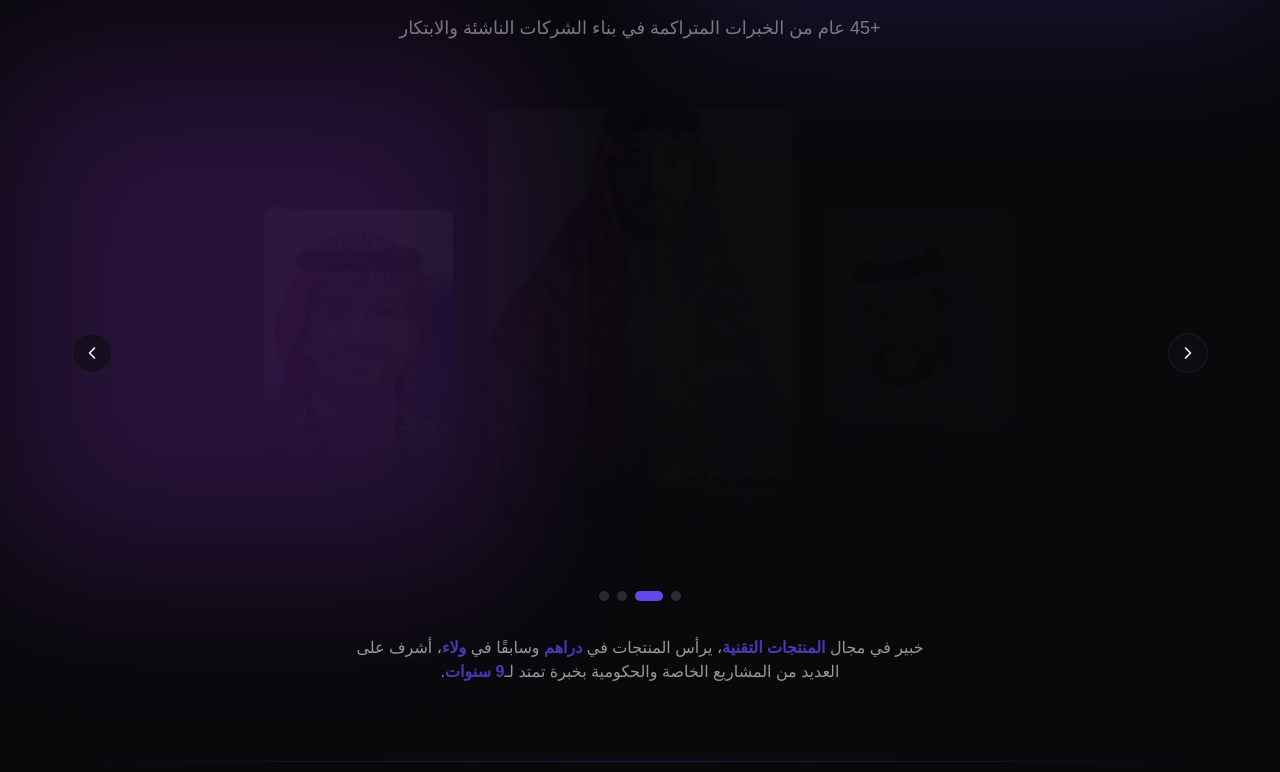
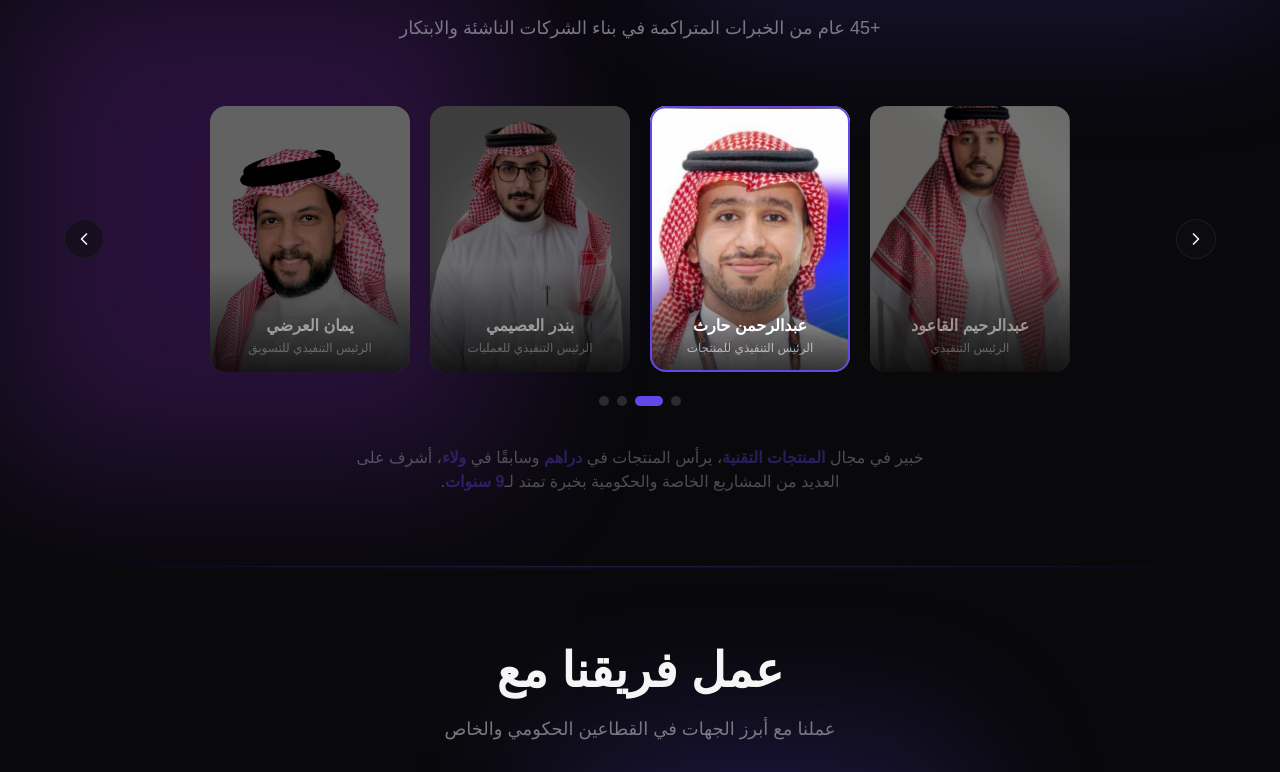
Before and after one commit to yamaneur/landscape-website, a React (Vite) app in the folder growth-forge-project-claude-fix-section-dividers-oCdY6/: page / in a window 1280 px wide. Shown: the part 1628-2400 px from the top of the page. Built offline with nearby package versions, Linux system fonts and the light colour scheme; the HTML template or start-up script is replaced by a standard one.

Commit message:
Redesign Founders section as equal-size photo slider

```diff
--- a/growth-forge-project-claude-fix-section-dividers-oCdY6/src/components/Founders.tsx
+++ b/growth-forge-project-claude-fix-section-dividers-oCdY6/src/components/Founders.tsx
@@ -1,6 +1,6 @@
 import { motion, useInView, AnimatePresence } from "framer-motion";
 import { useRef, useState, useEffect, useCallback } from "react";
-import { User, ChevronLeft, ChevronRight, Linkedin } from "lucide-react";
+import { ChevronLeft, ChevronRight, Linkedin } from "lucide-react";
 import founderYaman from "@/assets/founder-yaman.jpeg";
 import founderBandar from "@/assets/founder-bandar.jpeg";
 import founderAbdulrahim from "@/assets/founder-abdulrahim.jpeg";
@@ -13,7 +13,7 @@ const founders = [
     role: "الرئيس التنفيذي",
     bio: 'رائد أعمال ومؤسس لعدة شركات في <strong>قطاع الخدمات</strong>، قاد تطوير الأعمال في شركة <strong>هُناك</strong>، وشركة <strong>النجاح المهني</strong> بخبرة تجاوزت الـ<strong>10 سنوات</strong>، يجمع بين الرؤية الاستراتيجية والتشغيل، والقدرة على بناء الفريق.',
     color: "from-primary/30 to-secondary/30",
-    defaultImage: founderAbdulrahim,
+    image: founderAbdulrahim,
   },
   {
     id: "founder-1",
@@ -21,7 +21,7 @@ const founders = [
     role: "الرئيس التنفيذي للمنتجات",
     bio: 'خبير في مجال <strong>المنتجات التقنية</strong>، يرأس المنتجات في <strong>دراهم</strong> وسابقًا في <strong>ولاء</strong>، أشرف على العديد من المشاريع الخاصة والحكومية بخبرة تمتد لـ<strong>9 سنوات</strong>.',
     color: "from-accent/30 to-primary/30",
-    defaultImage: founderHarith,
+    image: founderHarith,
   },
   {
     id: "founder-2",
@@ -29,7 +29,7 @@ const founders = [
     role: "الرئيس التنفيذي للعمليات",
     bio: 'ممارس لتأسيس <strong>الشركات الناشئة</strong> لأكثر من <strong>9 سنوات</strong>، قاد تأسيس شركة <strong>كريرهب</strong> وشركة <strong>أندري</strong>، وهندس العديد من الصفقات الناجحة مع <strong>القطاع الحكومي والخاص</strong>.',
     color: "from-secondary/30 to-accent/30",
-    defaultImage: founderBandar,
+    image: founderBandar,
   },
   {
     id: "founder-3",
@@ -37,50 +37,9 @@ const founders = [
     role: "الرئيس التنفيذي للتسويق",
     bio: 'رائد أعمال ومؤسس لعدة شركات ناشئة سابقة. يرأس المنتجات في <strong>ثمانية</strong> وسابقًا في <strong>ويبوك</strong>. أشرف على العديد من المبادرات مع الجهات الحكومية مثل <strong>هيئة السياحة</strong> و<strong>نسك</strong> و<strong>روح السعودية</strong>.',
     color: "from-primary/30 to-accent/30",
-    defaultImage: founderYaman,
+    image: founderYaman,
   },
 ];
-
-const FounderCard = ({ founder, position }: { founder: typeof founders[0]; position: "left" | "center" | "right" }) => {
-  const isCenter = position === "center";
-
-  return (
-    <div
-      className={`relative rounded-2xl overflow-hidden flex-shrink-0 transition-all duration-700 ease-[cubic-bezier(0.16,1,0.3,1)] ${
-        isCenter
-          ? "w-[260px] md:w-[340px] z-10 shadow-2xl shadow-primary/10"
-          : "w-[200px] md:w-[280px] hidden sm:block opacity-50 scale-[0.88]"
-      }`}
-    >
-      <div className={`aspect-[3/4] bg-gradient-to-br ${founder.color} bg-muted/30 flex items-center justify-center relative`}>
-        {founder.defaultImage ? (
-          <img src={founder.defaultImage} alt={founder.name} className="absolute inset-0 w-full h-full object-cover" />
-        ) : (
-          <User className={`${isCenter ? "w-24 h-24 md:w-28 md:h-28" : "w-20 h-20"} text-muted-foreground/20`} />
-        )}
-        <div className={`absolute bottom-0 inset-x-0 ${isCenter ? "h-2/5" : "h-1/3"} bg-gradient-to-t from-black/80 to-transparent`} />
-      </div>
-      <div className="absolute bottom-0 inset-x-0 p-4 md:p-5 flex items-end justify-between">
-        <div className="relative overflow-hidden">
-          <h3 className={`font-bold text-white ${isCenter ? "text-base md:text-lg" : "text-sm text-white/80"}`}>
-            {isCenter ? (
-              <span className="relative inline-block">
-                {founder.name}
-                <span className="absolute inset-0 bg-gradient-to-r from-transparent via-white/40 to-transparent animate-[name-spark_2.5s_ease-in-out_infinite] -skew-x-12" />
-              </span>
-            ) : founder.name}
-          </h3>
-          <p className={`text-xs mt-0.5 ${isCenter ? "text-white/60" : "text-white/40"}`}>{founder.role}</p>
-        </div>
-        {isCenter && (
-          <div className="w-9 h-9 rounded-xl bg-[#0A66C2]/20 backdrop-blur-sm flex items-center justify-center hover:bg-[#0A66C2]/40 transition-colors cursor-pointer animate-[linkedin-pulse_2s_ease-in-out_infinite]">
-            <Linkedin className="w-4 h-4 text-[#0A66C2]" />
-          </div>
-        )}
-      </div>
-    </div>
-  );
-};
 
 const Founders = () => {
   const ref = useRef(null);
@@ -96,8 +55,6 @@ const Founders = () => {
     return () => clearInterval(timer);
   }, [go]);
 
-  const getIndex = (offset: number) => (active + offset + founders.length) % founders.length;
-
   return (
     <section id="founders" className="pt-14 pb-14 md:pt-20 md:pb-20 relative overflow-hidden" ref={ref}>
       <div className="absolute left-0 top-1/2 -translate-y-1/2 w-[500px] h-[500px] bg-secondary glow-orb animate-pulse-soft" />
@@ -109,9 +66,7 @@ const Founders = () => {
           transition={{ duration: 0.8, ease: [0.16, 1, 0.3, 1] }}
           className="text-center mb-16"
         >
-          <h2 className="text-3xl md:text-5xl font-bold mb-5">
-            فريق التأسيس
-          </h2>
+          <h2 className="text-3xl md:text-5xl font-bold mb-5">فريق التأسيس</h2>
           <p className="text-muted-foreground text-base md:text-lg">+45 عام من الخبرات المتراكمة في بناء الشركات الناشئة والابتكار</p>
         </motion.div>
 
@@ -121,66 +76,67 @@ const Founders = () => {
           transition={{ delay: 0.3, duration: 0.7 }}
           className="relative"
         >
-          {/* Cards with individual staggered animations */}
-          <div className="flex items-center justify-center gap-4 md:gap-6 px-12 md:px-16 min-h-[380px] md:min-h-[440px]">
-            {/* Left card */}
-            <AnimatePresence mode="wait">
+          {/* Photos row — all same size */}
+          <div className="relative flex items-center justify-center gap-3 md:gap-5 px-14 md:px-20">
+            {founders.map((founder, i) => {
+              const isActive = i === active;
+              return (
+                <motion.button
+                  key={founder.id}
+                  onClick={() => setActive(i)}
+                  whileHover={{ scale: 1.03 }}
+                  whileTap={{ scale: 0.97 }}
+                  className="relative flex-1 max-w-[200px] rounded-2xl overflow-hidden focus:outline-none"
+                  style={{ aspectRatio: "3/4" }}
+                >
+                  <img
+                    src={founder.image}
+                    alt={founder.name}
+                    className="w-full h-full object-cover transition-all duration-500"
+                    style={{ filter: isActive ? "none" : "brightness(0.45)" }}
+                  />
+                  {/* gradient overlay */}
+                  <div className="absolute bottom-0 inset-x-0 h-2/5 bg-gradient-to-t from-black/80 to-transparent" />
+                  {/* name + role */}
+                  <div className="absolute bottom-0 inset-x-0 p-3 md:p-4">
+                    <p className={`font-bold text-sm md:text-base transition-colors duration-300 ${isActive ? "text-white" : "text-white/50"}`}>
+                      {founder.name}
+                    </p>
+                    <p className={`text-xs mt-0.5 transition-colors duration-300 ${isActive ? "text-white/60" : "text-white/30"}`}>
+                      {founder.role}
+                    </p>
+                  </div>
+                  {/* active border ring */}
+                  {isActive && (
                     <motion.div
-                key={`left-${getIndex(-1)}`}
-                initial={{ opacity: 0, scale: 0.8, x: -40 }}
-                animate={{ opacity: 0.5, scale: 0.88, x: 0 }}
-                exit={{ opacity: 0, scale: 0.75, x: -60 }}
-                transition={{ duration: 0.9, ease: [0.22, 1, 0.36, 1], delay: 0.15 }}
-                className="hidden sm:block"
-              >
-                <FounderCard founder={founders[getIndex(-1)]} position="left" />
-              </motion.div>
-            </AnimatePresence>
+                      layoutId="active-ring"
+                      className="absolute inset-0 rounded-2xl border-2 border-primary pointer-events-none"
+                      transition={{ duration: 0.4, ease: [0.22, 1, 0.36, 1] }}
+                    />
+                  )}
+                </motion.button>
+              );
+            })}
 
-            {/* Center card */}
-            <AnimatePresence mode="wait">
-              <motion.div
-                key={`center-${active}`}
-                initial={{ opacity: 0, scale: 0.85, y: 30 }}
-                animate={{ opacity: 1, scale: 1, y: 0 }}
-                exit={{ opacity: 0, scale: 0.9, y: -20 }}
-                transition={{ duration: 1, ease: [0.22, 1, 0.36, 1] }}
-              >
-                <FounderCard founder={founders[active]} position="center" />
-              </motion.div>
-            </AnimatePresence>
-
-            {/* Right card */}
-            <AnimatePresence mode="wait">
-              <motion.div
-                key={`right-${getIndex(1)}`}
-                initial={{ opacity: 0, scale: 0.8, x: 40 }}
-                animate={{ opacity: 0.5, scale: 0.88, x: 0 }}
-                exit={{ opacity: 0, scale: 0.75, x: 60 }}
-                transition={{ duration: 0.9, ease: [0.22, 1, 0.36, 1], delay: 0.25 }}
-                className="hidden sm:block"
-              >
-                <FounderCard founder={founders[getIndex(1)]} position="right" />
-              </motion.div>
-            </AnimatePresence>
-          </div>
-
-          {/* Arrows */}
+            {/* Arrow left */}
             <button
               onClick={() => go(-1)}
-            className="absolute left-0 md:left-2 top-1/2 -translate-y-1/2 w-10 h-10 rounded-full glass flex items-center justify-center text-foreground hover:bg-muted/60 transition-colors z-20"
+              className="absolute left-0 top-1/2 -translate-y-1/2 w-10 h-10 rounded-full glass flex items-center justify-center text-foreground hover:bg-muted/60 transition-colors z-20"
             >
               <ChevronLeft className="w-5 h-5" />
             </button>
+
+            {/* Arrow right */}
             <button
               onClick={() => go(1)}
-            className="absolute right-0 md:right-2 top-1/2 -translate-y-1/2 w-10 h-10 rounded-full glass flex items-center justify-center text-foreground hover:bg-muted/60 transition-colors z-20"
+              className="absolute right-0 top-1/2 -translate-y-1/2 w-10 h-10 rounded-full glass flex items-center justify-center text-foreground hover:bg-muted/60 transition-colors z-20"
             >
               <ChevronRight className="w-5 h-5" />
             </button>
+          </div>
 
           {/* Dots */}
-          <div className="flex justify-center gap-2 mt-8">
+          <div className="flex justify-center gap-2 mt-6">
             {founders.map((_, i) => (
               <button
                 key={i}
@@ -204,12 +160,11 @@ const Founders = () => {
             className="text-center mt-8 max-w-xl mx-auto"
           >
             <p
-              className="text-foreground/80 text-sm md:text-base leading-loose font-medium [&_strong]:text-primary [&_strong]:font-bold"
+              className="text-foreground/80 text-sm md:text-base leading-loose [&_strong]:text-primary [&_strong]:font-bold"
               dangerouslySetInnerHTML={{ __html: founders[active].bio }}
             />
           </motion.div>
         </AnimatePresence>
-
       </div>
     </section>
   );
```
Lines whose indentation alone changed are shown as unchanged.
